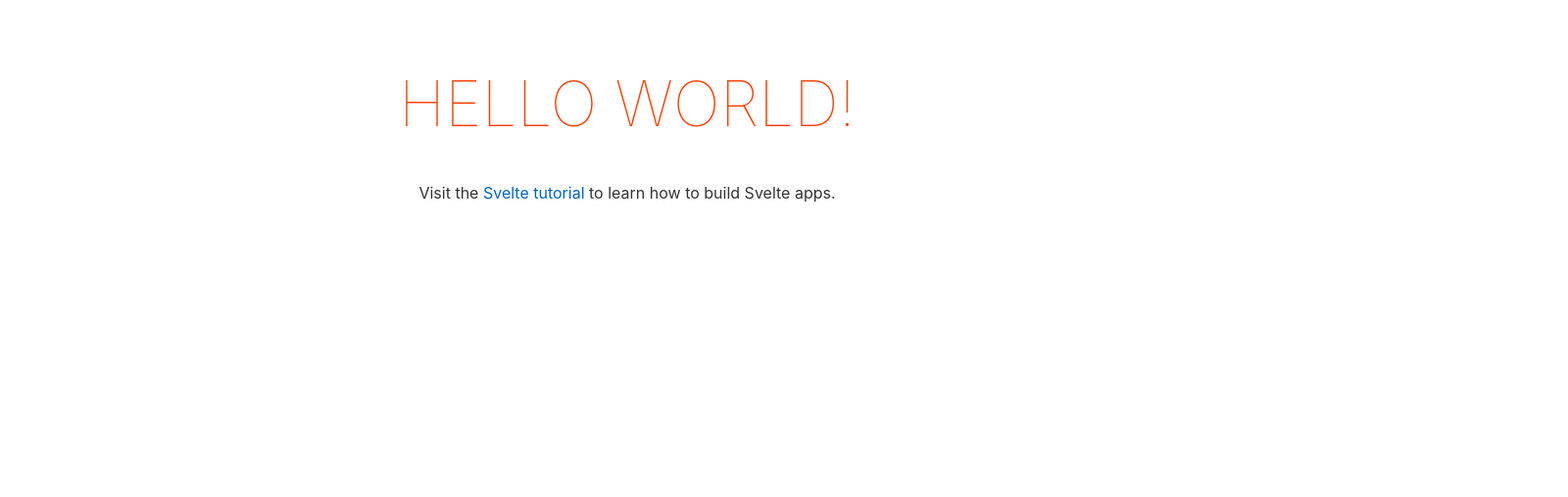
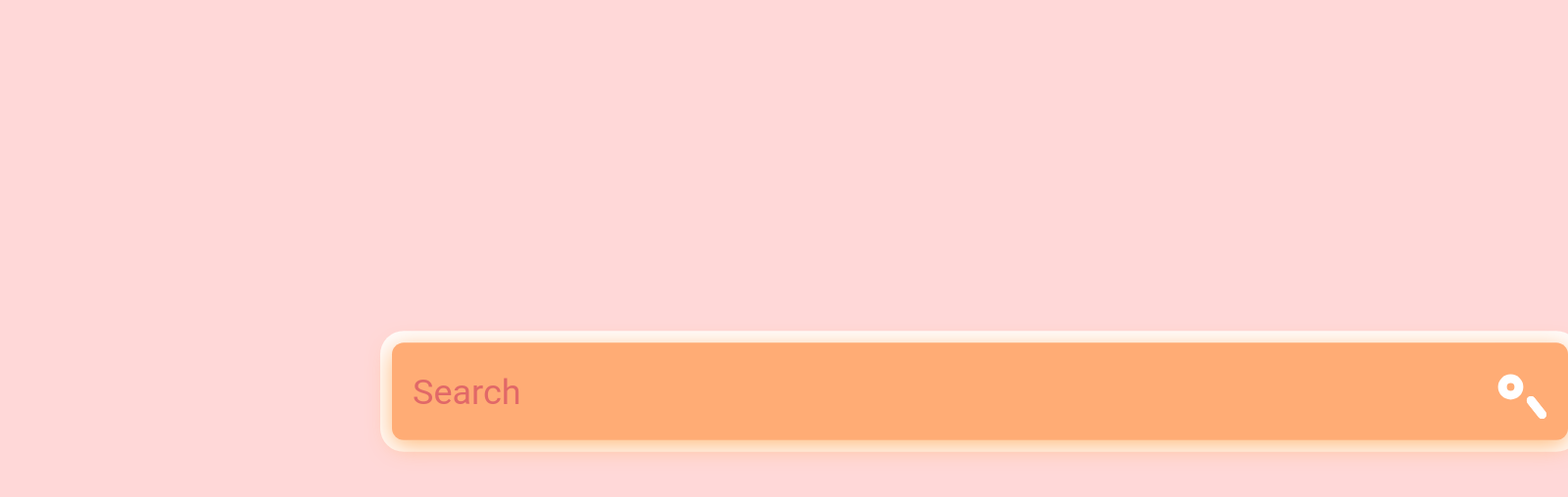
Before and after one commit to mihaichris/n8-frontend, a Svelte app: page / in a window 1280 px wide. Shown: the top 508 px of the page at 98% size, 1600 px wide, since content can reach past the window. Built offline with nearby package versions, Linux system fonts and the light colour scheme.

Commit message:
add style, basic search bar

```diff
--- /dev/null
+++ b/postcss.config.js
@@ -0,0 +1,19 @@
+const purgecss = require('@fullhuman/postcss-purgecss')({
+    content: [
+      './src/**/*.html',
+      './src/**/*.svelte'
+    ],
+
+    whitelistPatterns: [/svelte-/],
+
+    defaultExtractor: content => content.match(/[A-Za-z0-9-_:/]+/g) || []
+  });
+
+  const production = !process.env.ROLLUP_WATCH
+
+  module.exports = {
+    plugins: [
+      require('tailwindcss'),
+      ...(production ? [purgecss] : [])
+    ]
+  };
--- a/rollup.config.js
+++ b/rollup.config.js
@@ -3,6 +3,8 @@ import resolve from '@rollup/plugin-node-resolve';
 import commonjs from '@rollup/plugin-commonjs';
 import livereload from 'rollup-plugin-livereload';
 import { terser } from 'rollup-plugin-terser';
+import sveltePreprocess from 'svelte-preprocess';
+
 
 const production = !process.env.ROLLUP_WATCH;
 
@@ -20,6 +22,7 @@ export default {
 			dev: !production,
 			// we'll extract any component CSS out into
 			// a separate file - better for performance
+			preprocess: sveltePreprocess({ postcss: true }),
 			css: css => {
 				css.write('public/build/bundle.css');
 			}
--- a/src/App.svelte
+++ b/src/App.svelte
@@ -1,30 +1,24 @@
 <script>
-	export let name;
+  import TailwindCss from "./TailwindCss.svelte";
+  import AppCss from "./style/AppCss.svelte";
+  export let name;
 </script>
 
+<TailwindCss />
+<AppCss />
+
 <main>
-	<h1>Hello {name}!</h1>
-	<p>Visit the <a href="https://svelte.dev/tutorial">Svelte tutorial</a> to learn how to build Svelte apps.</p>
+  <div id="cover">
+  <form method="get" action="">
+    <div class="tb">
+      <div class="td"><input type="text" placeholder="Search" required></div>
+      <div class="td" id="s-cover">
+        <button type="submit">
+          <div id="s-circle"></div>
+          <span></span>
+        </button>
+      </div>
+    </div>
+  </form>
+</div>
 </main>
-
-<style>
-	main {
-		text-align: center;
-		padding: 1em;
-		max-width: 240px;
-		margin: 0 auto;
-	}
-
-	h1 {
-		color: #ff3e00;
-		text-transform: uppercase;
-		font-size: 4em;
-		font-weight: 100;
-	}
-
-	@media (min-width: 640px) {
-		main {
-			max-width: none;
-		}
-	}
-</style>
--- /dev/null
+++ b/src/TailwindCss.svelte
@@ -0,0 +1,5 @@
+<style global>
+  @tailwind base;
+  @tailwind components;
+  @tailwind utilities;
+</style>
--- /dev/null
+++ b/src/style/AppCss.svelte
@@ -0,0 +1,188 @@
+<style global>
+	main {
+		text-align: center;
+		padding: 1em;
+		max-width: 240px;
+		margin: 0 auto;
+	}
+
+	h1 {
+		color: #ff3e00;
+		text-transform: uppercase;
+		font-size: 4em;
+		font-weight: 100;
+	}
+
+	@media (min-width: 640px) {
+		main {
+			max-width: none;
+		}
+	}
+
+	*
+{
+    outline: none;
+}
+
+html, body
+{
+    height: 100%;
+    min-height: 100%;
+}
+
+body
+{
+    margin: 0;
+    background-color: #ffd8d8;
+}
+
+.tb
+{
+    display: table;
+    width: 100%;
+}
+
+.td
+{
+    display: table-cell;
+    vertical-align: middle;
+}
+
+input, button
+{
+    color: #fff;
+    font-family: Roboto;
+    padding: 0;
+    margin: 0;
+    border: 0;
+    background-color: transparent;
+}
+
+#cover
+{
+    position: absolute;
+    top: 50%;
+    left: 0;
+    right: 0;
+    width: 2000px;
+    padding: 35px;
+    margin: -83px auto 0 auto;
+    background-color: #ffac75;
+    border-radius: 20px;
+    box-shadow: 0 10px 40px #ffbb7c, 0 0 0 20px #ffffffeb;
+    transform: scale(0.6);
+}
+
+form
+{
+    height: 96px;
+}
+
+input[type="text"]
+{
+    width: 100%;
+    height: 96px;
+    font-size: 60px;
+    line-height: 1;
+}
+
+input[type="text"]::placeholder
+{
+    color: #e16868;
+}
+
+#s-cover
+{
+    width: 1px;
+    padding-left: 35px;
+}
+
+button
+{
+    position: relative;
+    display: block;
+    width: 84px;
+    height: 96px;
+    cursor: pointer;
+}
+
+#s-circle
+{
+    position: relative;
+    top: -8px;
+    left: 0;
+    width: 43px;
+    height: 43px;
+    margin-top: 0;
+    border-width: 15px;
+    border: 15px solid #fff;
+    background-color: transparent;
+    border-radius: 50%;
+    transition: 0.5s ease all;
+}
+
+button span
+{
+    position: absolute;
+    top: 68px;
+    left: 43px;
+    display: block;
+    width: 45px;
+    height: 15px;
+    background-color: transparent;
+    border-radius: 10px;
+    transform: rotateZ(52deg);
+    transition: 0.5s ease all;
+}
+
+button span:before, button span:after
+{
+    content: '';
+    position: absolute;
+    bottom: 0;
+    right: 0;
+    width: 45px;
+    height: 15px;
+    background-color: #fff;
+    border-radius: 10px;
+    transform: rotateZ(0);
+    transition: 0.5s ease all;
+}
+
+#s-cover:hover #s-circle
+{
+    top: -1px;
+    width: 67px;
+    height: 15px;
+    border-width: 0;
+    background-color: #fff;
+    border-radius: 20px;
+}
+
+#s-cover:hover span
+{
+    top: 50%;
+    left: 56px;
+    width: 25px;
+    margin-top: -9px;
+    transform: rotateZ(0);
+}
+
+#s-cover:hover button span:before
+{
+    bottom: 11px;
+    transform: rotateZ(52deg);
+}
+
+#s-cover:hover button span:after
+{
+    bottom: -11px;
+    transform: rotateZ(-52deg);
+}
+#s-cover:hover button span:before, #s-cover:hover button span:after
+{
+    right: -6px;
+    width: 40px;
+    background-color: #fff;
+}
+</style>
--- /dev/null
+++ b/tailwind.config.js
@@ -0,0 +1,8 @@
+module.exports = {
+  purge: [],
+  theme: {
+    extend: {},
+  },
+  variants: {},
+  plugins: [],
+}
```
Also changed, not shown: package.json (+7 -1 lines), 1 other file (tests, documents, lock files or other folders).
